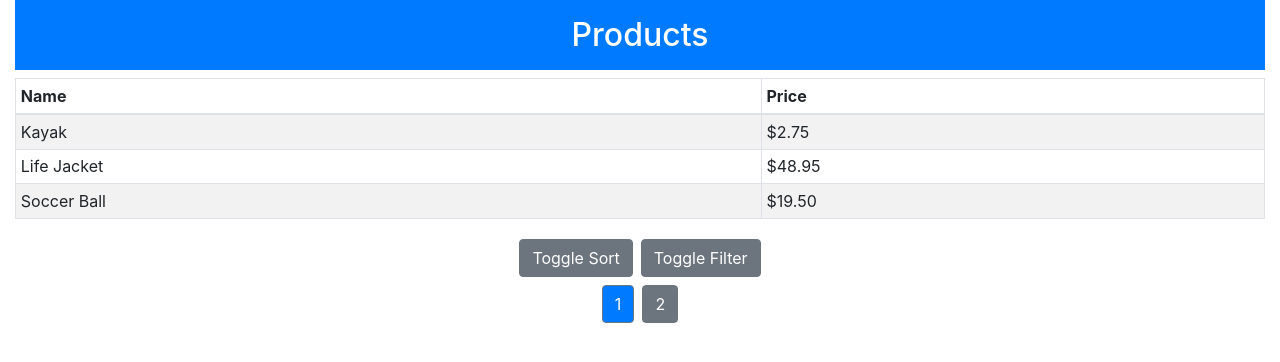
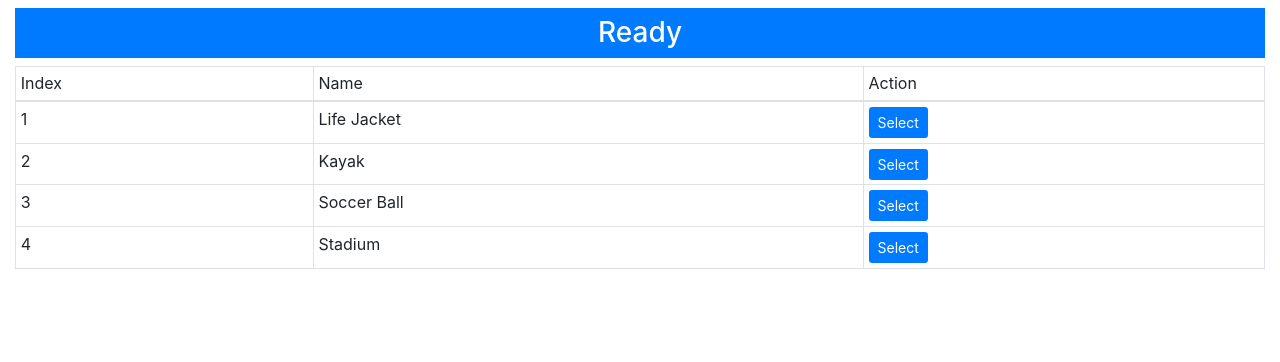
Before and after one commit to huzaifah/myvueproject, a Vue app in the folder templatesanddata/: page / in a window 1280 px wide. Shown: the top 362 px of the page. Built offline with nearby package versions, Linux system fonts and the light colour scheme.

Commit message:
Added mouse event

```diff
--- /dev/null
+++ b/templatesanddata/src/components/EventPage.vue
@@ -0,0 +1,54 @@
+<template>
+  <div class="container-fluid">
+    <h3 class="bg-primary text-white text-center mt-2 p-2">{{ message }}</h3>
+    <table class="table table-sm table-striped table-bordered">
+      <thead>
+        <td>Index</td>
+        <td>Name</td>
+        <td>Action</td>
+      </thead>
+      <tr v-for="(name, index) in names" v-bind:key="name">
+        <td>{{ index + 1 }}</td>
+        <td>{{ name }}</td>
+        <td>
+          <button class="btn btn-sm bg-primary text-white" v-on:click="handleClick(name)"
+          v-on:mousemove="handleMouseEvent(name, $event)" v-on:mouseleave="handleMouseEvent(name, $event)">
+          Select
+          </button>
+        </td>
+      </tr>
+    </table>
+    <!-- <div class="bg-primary text-white m-2 p-3 text-center">
+      <h3 v-on:click="handleEvent">{{ name }}</h3>
+    </div> -->
+  </div>
+</template>
+
+<script>
+  export default {
+    name: "EventPageComponent",
+    data: function() {
+      return {
+        counter: 0,
+        message: "Ready",
+        names: ["Life Jacket", "Kayak", "Soccer Ball", "Stadium"]
+      }
+    },
+    methods: {
+      // handleEvent($event) {
+      //   this.name = $event.type;
+      // },
+      handleClick(name) {
+        this.message = `Select: ${name}`;
+      },
+      handleMouseEvent(name, $event) {
+        if ($event.type == "mousemove") {
+          this.message = `Move in ${name} ${this.counter++}`;
+        } else {
+          this.counter = 0;
+          this.message = "Ready";
+        }
+      }
+    }
+  }
+</script>
--- a/templatesanddata/src/main.js
+++ b/templatesanddata/src/main.js
@@ -1,11 +1,12 @@
 import Vue from 'vue'
 // import App from './App.vue'
 // import Product from './components/Product.vue'
-import PagedProduct from './components/PagedProduct.vue'
+//import PagedProduct from './components/PagedProduct.vue'
+import EventPage from './components/EventPage.vue'
 import "bootstrap/dist/css/bootstrap.min.css";
 
 Vue.config.productionTip = false
 
 new Vue({
-  render: h => h(PagedProduct),
+  render: h => h(EventPage),
 }).$mount('#app')
```
